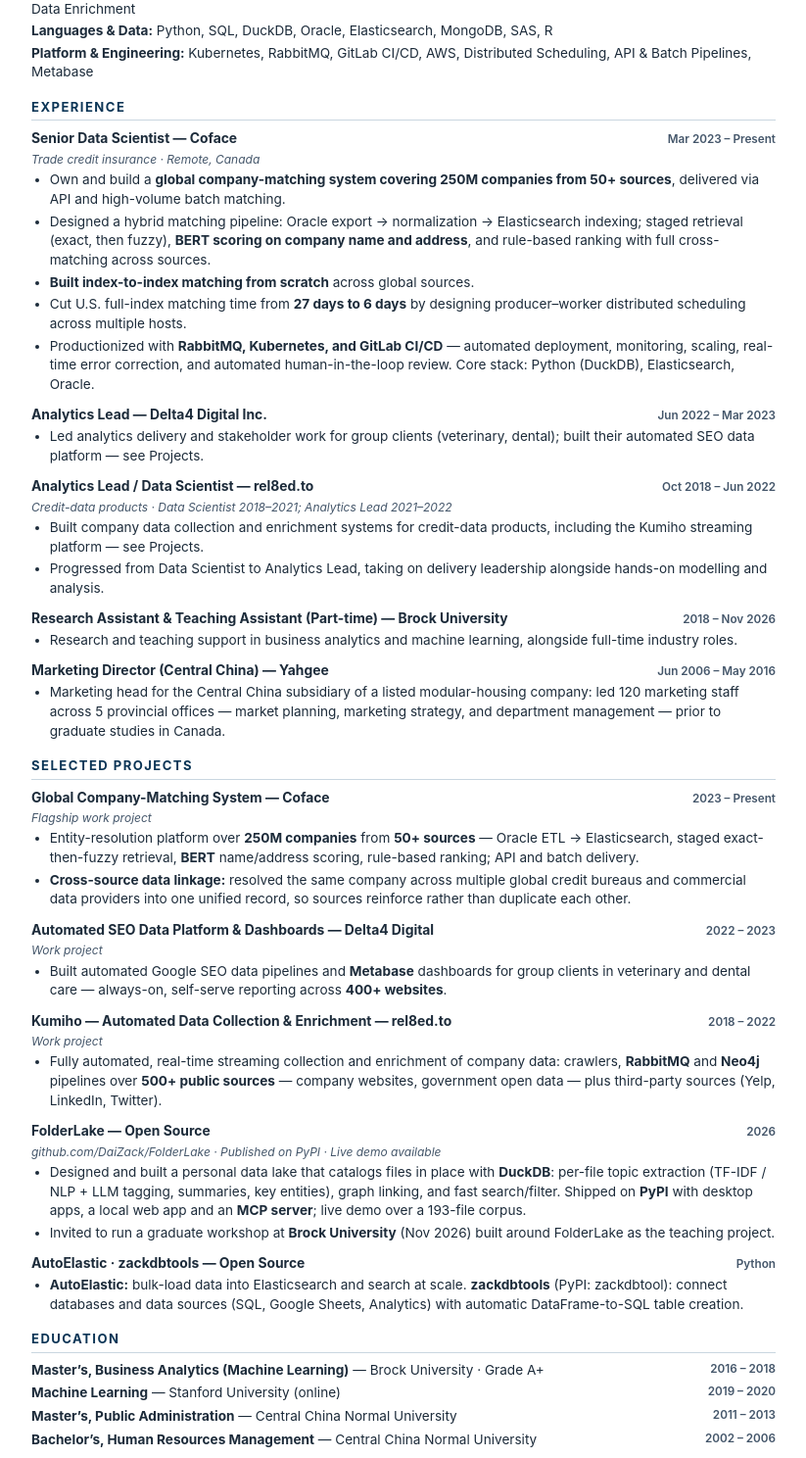
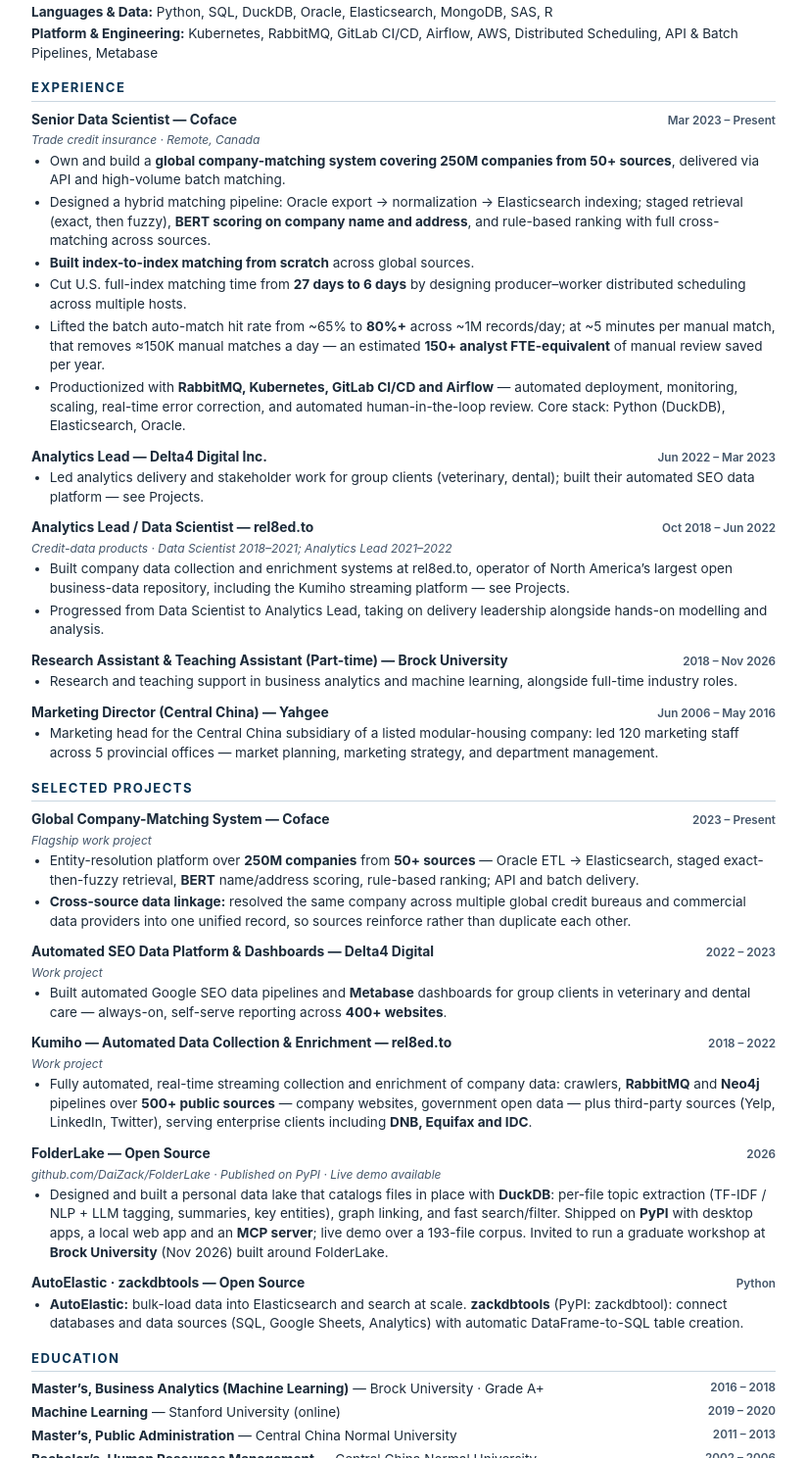
Before and after one commit to DaiZack/daizack.github.io, a plain HTML site: page resume.html in a window 1280 px wide. Shown: the part 423-1911 px from the top of the page at 98% size, without its empty margins (228-1051 px from the left). Drawn offline with Linux system fonts and the light colour scheme.

Commit message:
Resume v10: Airflow (4 yrs, all scheduled pipelines), Coface manual-match saving estimate, rel8ed clients DNB/Equifax/IDC

```diff
--- a/resume.html
+++ b/resume.html
@@ -40,12 +40,12 @@
 </header>
 
 <h2>Professional Summary</h2>
-<p>Senior Data Scientist at Coface (since March 2023) specializing in entity resolution, company matching, and data enrichment at global scale. I design and build production matching systems that turn messy, multi-source company data into reliable credit data for underwriting and risk decisions. Previously Analytics Lead at rel8ed.to and Delta4 Digital. Core strengths: large-scale matching pipelines, Elasticsearch retrieval, BERT-based scoring, and distributed data engineering in Python.</p>
+<p>Senior Data Scientist at Coface (since March 2023) specializing in entity resolution, company matching, and data enrichment at global scale. I design and build production matching systems that turn messy, multi-source company data into reliable credit data for underwriting and risk decisions. Previously Analytics Lead at rel8ed.to and Delta4 Digital.</p>
 
 <h2>Core Skills</h2>
 <p><strong>Data Science &amp; ML:</strong> Entity Resolution, Machine Learning, Deep Learning, Natural Language Processing (NLP), BERT, Data Enrichment</p>
 <p><strong>Languages &amp; Data:</strong> Python, SQL, DuckDB, Oracle, Elasticsearch, MongoDB, SAS, R</p>
-<p><strong>Platform &amp; Engineering:</strong> Kubernetes, RabbitMQ, GitLab CI/CD, AWS, Distributed Scheduling, API &amp; Batch Pipelines, Metabase</p>
+<p><strong>Platform &amp; Engineering:</strong> Kubernetes, RabbitMQ, GitLab CI/CD, Airflow, AWS, Distributed Scheduling, API &amp; Batch Pipelines, Metabase</p>
 
 
 <h2>Experience</h2>
@@ -57,7 +57,8 @@
     <li>Designed a hybrid matching pipeline: Oracle export → normalization → Elasticsearch indexing; staged retrieval (exact, then fuzzy), <strong>BERT scoring on company name and address</strong>, and rule-based ranking with full cross-matching across sources.</li>
     <li><strong>Built index-to-index matching from scratch</strong> across global sources.</li>
     <li>Cut U.S. full-index matching time from <strong>27 days to 6 days</strong> by designing producer–worker distributed scheduling across multiple hosts.</li>
-    <li>Productionized with <strong>RabbitMQ, Kubernetes, and GitLab CI/CD</strong> — automated deployment, monitoring, scaling, real-time error correction, and automated human-in-the-loop review. Core stack: Python (DuckDB), Elasticsearch, Oracle.</li>
+    <li>Lifted the batch auto-match hit rate from ~65% to <strong>80%+</strong> across ~1M records/day; at ~5 minutes per manual match, that removes ≈150K manual matches a day — an estimated <strong>150+ analyst FTE-equivalent</strong> of manual review saved per year.</li>
+    <li>Productionized with <strong>RabbitMQ, Kubernetes, GitLab CI/CD and Airflow</strong> — automated deployment, monitoring, scaling, real-time error correction, and automated human-in-the-loop review. Core stack: Python (DuckDB), Elasticsearch, Oracle.</li>
   </ul>
 </div>
 <div class="job">
@@ -68,7 +69,7 @@
   <div class="jh"><span class="jt">Analytics Lead / Data Scientist — rel8ed.to</span><span class="jd">Oct 2018 – Jun 2022</span></div>
   <p class="js">Credit-data products · Data Scientist 2018–2021; Analytics Lead 2021–2022</p>
   <ul>
-    <li>Built company data collection and enrichment systems for credit-data products, including the Kumiho streaming platform — see Projects.</li>
+    <li>Built company data collection and enrichment systems at rel8ed.to, operator of North America’s largest open business-data repository, including the Kumiho streaming platform — see Projects.</li>
     <li>Progressed from Data Scientist to Analytics Lead, taking on delivery leadership alongside hands-on modelling and analysis.</li>
   </ul>
 </div>
@@ -78,7 +79,7 @@
 </div>
 <div class="job">
   <div class="jh"><span class="jt">Marketing Director (Central China) — Yahgee</span><span class="jd">Jun 2006 – May 2016</span></div>
-  <ul><li>Marketing head for the Central China subsidiary of a listed modular-housing company: led 120 marketing staff across 5 provincial offices — market planning, marketing strategy, and department management — prior to graduate studies in Canada.</li></ul>
+  <ul><li>Marketing head for the Central China subsidiary of a listed modular-housing company: led 120 marketing staff across 5 provincial offices — market planning, marketing strategy, and department management.</li></ul>
 </div>
 
 <h2>Selected Projects</h2>
@@ -98,14 +99,13 @@
 <div class="job">
   <div class="jh"><span class="jt">Kumiho — Automated Data Collection &amp; Enrichment — rel8ed.to</span><span class="jd">2018 – 2022</span></div>
   <p class="js">Work project</p>
-  <ul><li>Fully automated, real-time streaming collection and enrichment of company data: crawlers, <strong>RabbitMQ</strong> and <strong>Neo4j</strong> pipelines over <strong>500+ public sources</strong> — company websites, government open data — plus third-party sources (Yelp, LinkedIn, Twitter).</li></ul>
+  <ul><li>Fully automated, real-time streaming collection and enrichment of company data: crawlers, <strong>RabbitMQ</strong> and <strong>Neo4j</strong> pipelines over <strong>500+ public sources</strong> — company websites, government open data — plus third-party sources (Yelp, LinkedIn, Twitter), serving enterprise clients including <strong>DNB, Equifax and IDC</strong>.</li></ul>
 </div>
 <div class="job">
   <div class="jh"><span class="jt">FolderLake — Open Source</span><span class="jd">2026</span></div>
   <p class="js">github.com/DaiZack/FolderLake · Published on PyPI · Live demo available</p>
   <ul>
-    <li>Designed and built a personal data lake that catalogs files in place with <strong>DuckDB</strong>: per-file topic extraction (TF-IDF / NLP + LLM tagging, summaries, key entities), graph linking, and fast search/filter. Shipped on <strong>PyPI</strong> with desktop apps, a local web app and an <strong>MCP server</strong>; live demo over a 193-file corpus.</li>
-    <li>Invited to run a graduate workshop at <strong>Brock University</strong> (Nov 2026) built around FolderLake as the teaching project.</li>
+    <li>Designed and built a personal data lake that catalogs files in place with <strong>DuckDB</strong>: per-file topic extraction (TF-IDF / NLP + LLM tagging, summaries, key entities), graph linking, and fast search/filter. Shipped on <strong>PyPI</strong> with desktop apps, a local web app and an <strong>MCP server</strong>; live demo over a 193-file corpus. Invited to run a graduate workshop at <strong>Brock University</strong> (Nov 2026) built around FolderLake.</li>
   </ul>
 </div>
 <div class="job">
```
